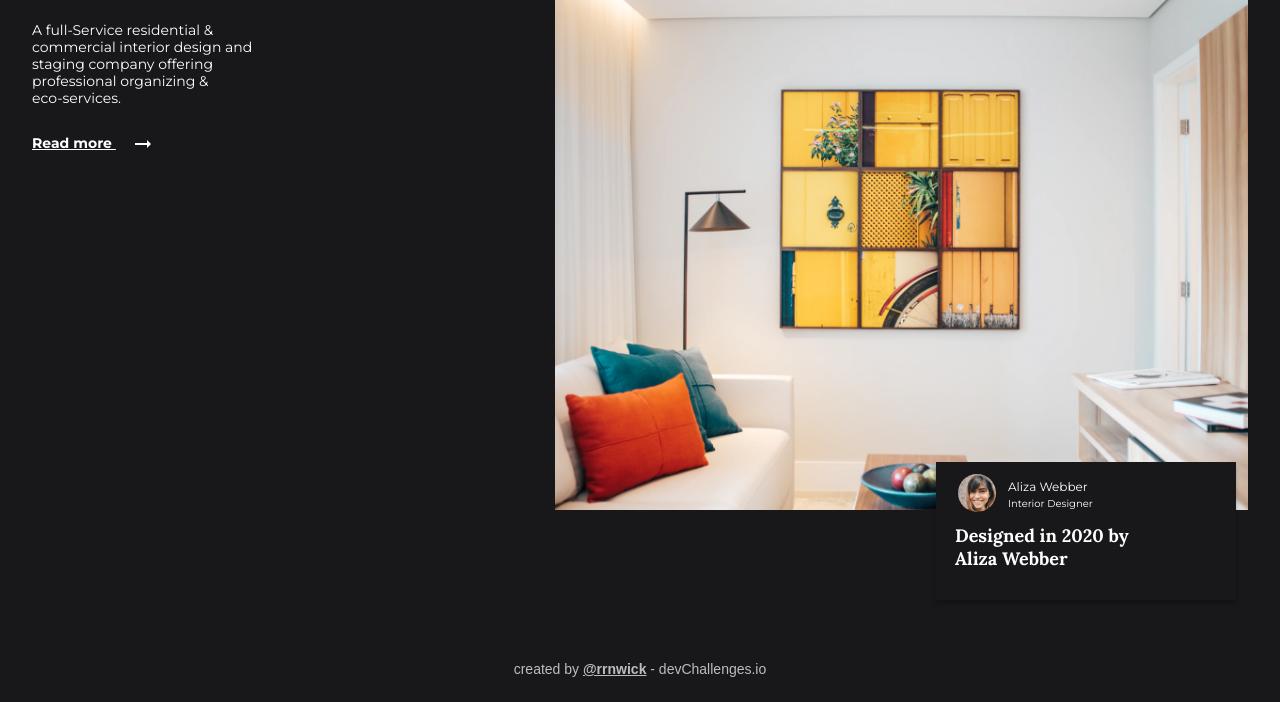
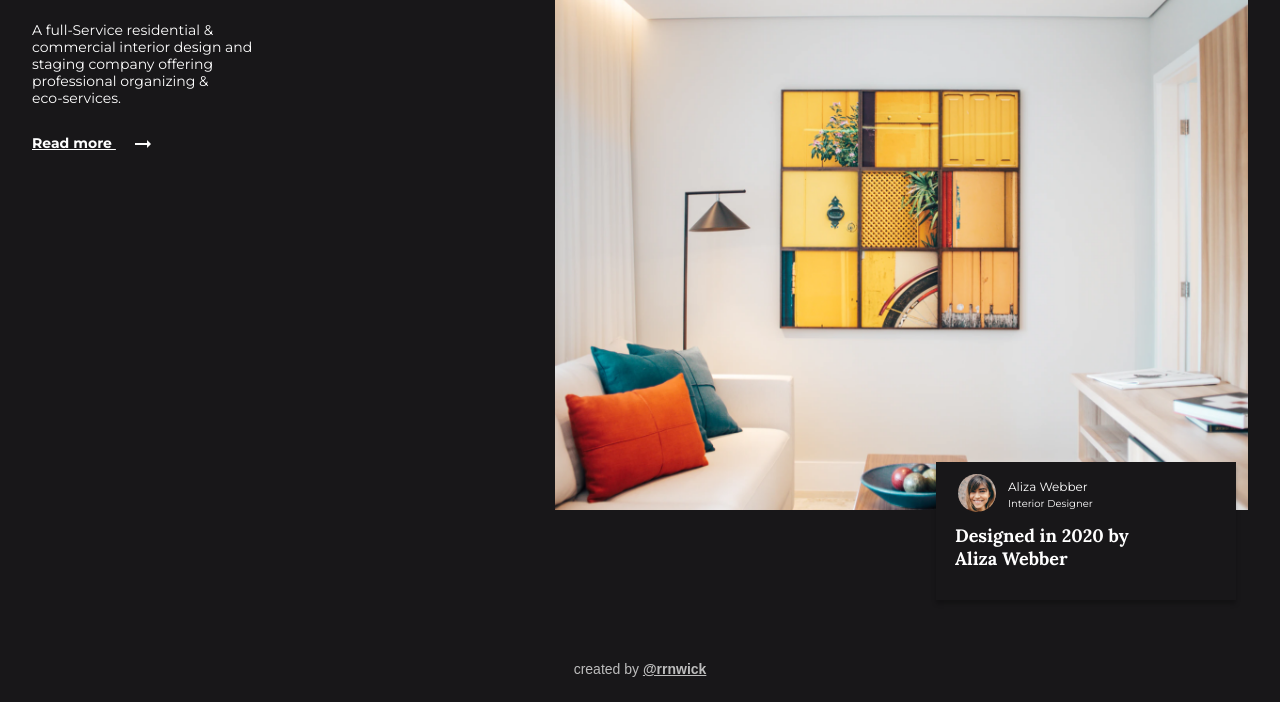
Before and after one commit to rrnwick/challenge-interior-consultant, a plain HTML site: page index.html in a window 1280 px wide. Shown: the part 134-836 px from the top of the page. Drawn offline with nearby package versions, Linux system fonts and the light colour scheme.

Commit message:
Update index.html

```diff
--- a/index.html
+++ b/index.html
@@ -84,7 +84,6 @@
           <p>
             created by
             <a href="https://github.com/rrnwick">@rrnwick</a>
-            - devChallenges.io
           </p>
         </div>
       </footer>
```
